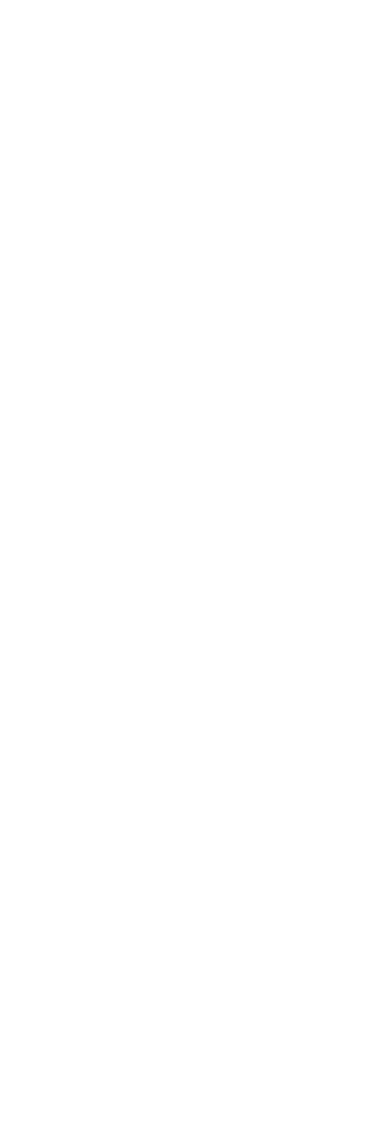
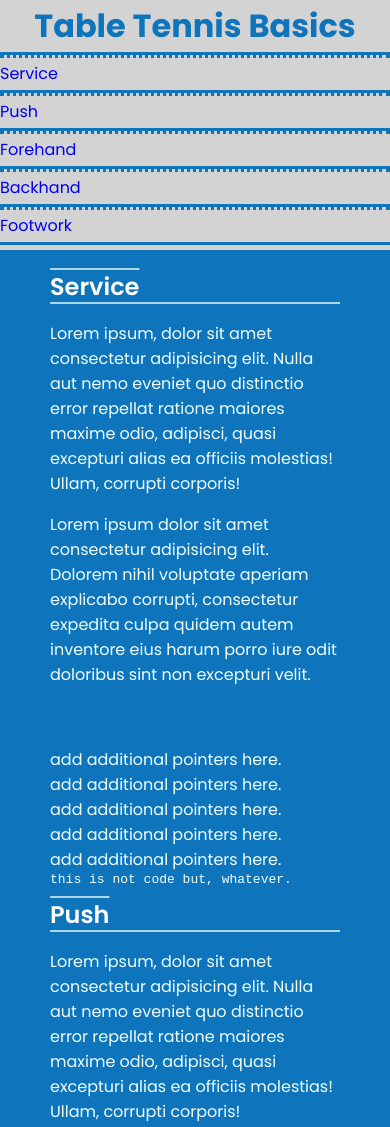
Before and after one commit to BaronLip/FCC-TechDoc, a plain HTML site: page index.html in a window 390 px wide. Shown: the top 1127 px of the page. Before the commit the page ends 844 px from the top, so only its background shows below. Drawn offline with Linux system fonts and the light colour scheme.

Commit message:
Completed Challenge
All tests passed.

```diff
--- a/index.html
+++ b/index.html
@@ -3,9 +3,108 @@
     <meta charset="UTF-8">
     <meta name="viewport" content="width=device-width, initial-scale=1.0">
     <meta http-equiv="X-UA-Compatible" content="ie=edge">
-    <title>Document</title>
+    <link href="https://fonts.googleapis.com/css?family=Poppins:300,400,500,600,700" rel="stylesheet">
+    <link rel="stylesheet" href="style.css">
+    <title>TT Basics</title>
 </head>
 <body>
+    <div class="wrapper">
 
+        <!-- Header/Nav start -->
+        <nav id="navbar">
+
+            <!-- <div class="logo-container">
+                <img class="logo" src="images/tabletennis_logo.png" alt="table tennis table logo">
+            </div> -->
+
+            <header> Table Tennis Basics </header>
+
+            <ul>
+                <a class="nav-link" href="#service">
+                    <li class="nav-buttons">Service</li>
+                </a>
+                <a class="nav-link" href="#push">
+                    <li class="nav-buttons">Push</li>
+                </a>
+                <a class="nav-link" href="#forehand">
+                    <li class="nav-buttons">Forehand</li>
+                </a>
+                <a class="nav-link" href="#backhand">
+                    <li class="nav-buttons">Backhand</li>
+                </a>
+                <a class="nav-link" href="#footwork">
+                    <li class="nav-buttons">Footwork</li>
+                </a>
+            </ul>
+        </nav>
+
+        <!-- Main start -->
+        <main id="main-doc">
+            <section id="service" class="main-section">
+                <header class="sub-headings">Service</header>
+                <hr>
+                <p> Lorem ipsum, dolor sit amet consectetur adipisicing elit. Nulla aut nemo eveniet quo distinctio error repellat ratione maiores maxime odio, adipisci, quasi excepturi alias ea officiis molestias! Ullam, corrupti corporis!
+                </p>
+                <P class="bottom-paragraph">Lorem ipsum dolor sit amet consectetur adipisicing elit. Dolorem nihil voluptate aperiam explicabo corrupti, consectetur expedita culpa quidem autem inventore eius harum porro iure odit doloribus sint non excepturi velit.<br>
+                <li class="in_paragraph">add additional pointers here.</li>
+                <li class="in_paragraph">add additional pointers here.</li>
+                <li class="in_paragraph">add additional pointers here.</li>
+                <li class="in_paragraph">add additional pointers here.</li>
+                <li class="in_paragraph">add additional pointers here.</li>
+                <code>this is not code but, whatever.</code>
+                </P>
+            </section>
+
+
+            <section id="push" class="main-section">
+                <header class="sub-headings">Push</header>
+                <hr>
+                <p> Lorem ipsum, dolor sit amet consectetur adipisicing elit. Nulla aut nemo eveniet quo distinctio error repellat ratione maiores maxime odio, adipisci, quasi excepturi alias ea officiis molestias! Ullam, corrupti corporis!
+                </p>
+                <P class="bottom-paragraph">Lorem ipsum dolor sit amet consectetur adipisicing elit. Dolorem nihil voluptate aperiam explicabo corrupti, consectetur expedita culpa quidem autem inventore eius harum porro iure odit doloribus sint non excepturi velit.<br>
+                <code>this is not code but, whatever.</code>
+                </P>
+            </section>
+
+            <section id="forehand" class="main-section">
+                <header class="sub-headings">Forehand</header>
+                <hr>
+                <p> Lorem ipsum, dolor sit amet consectetur adipisicing elit. Nulla aut nemo eveniet quo distinctio error repellat ratione maiores maxime odio, adipisci, quasi excepturi alias ea officiis molestias! Ullam, corrupti corporis!
+                </p>
+                <P class="bottom-paragraph">Lorem ipsum dolor sit amet consectetur adipisicing elit. Dolorem nihil voluptate aperiam explicabo corrupti, consectetur expedita culpa quidem autem inventore eius harum porro iure odit doloribus sint non excepturi velit.<br>
+                <code>this is not code but, whatever.</code>
+                </P>
+            </section>
+
+            <section id="backhand" class="main-section">
+                <header class="sub-headings">Backhand</header>
+                <hr>
+                <p> Lorem ipsum, dolor sit amet consectetur adipisicing elit. Nulla aut nemo eveniet quo distinctio error repellat ratione maiores maxime odio, adipisci, quasi excepturi alias ea officiis molestias! Ullam, corrupti corporis!
+                </p>
+                <P class="bottom-paragraph">Lorem ipsum dolor sit amet consectetur adipisicing elit. Dolorem nihil voluptate aperiam explicabo corrupti, consectetur expedita culpa quidem autem inventore eius harum porro iure odit doloribus sint non excepturi velit.<br>
+                <code>this is not code but, whatever.</code>
+                </P>
+            </section>
+
+            <section id="footwork" class="main-section">
+                <header class="sub-headings">Footwork</header>
+                <hr>
+                <p> Lorem ipsum, dolor sit amet consectetur adipisicing elit. Nulla aut nemo eveniet quo distinctio error repellat ratione maiores maxime odio, adipisci, quasi excepturi alias ea officiis molestias! Ullam, corrupti corporis!
+                </p>
+                <P class="bottom-paragraph">Lorem ipsum dolor sit amet consectetur adipisicing elit. Dolorem nihil voluptate aperiam explicabo corrupti, consectetur expedita culpa quidem autem inventore eius harum porro iure odit doloribus sint non excepturi velit.<br>
+                <code>this is not code but, whatever.</code>
+                </P>
+            </section>
+        </main>
+    </div>
+
+    <!-- <div class="flex-test">
+        <div class="box1">
+
+        </div>
+        <div class="box2">
+
+        </div>
+    </div> -->
 </body>
 </html>
--- a/style.css
+++ b/style.css
@@ -0,0 +1,209 @@
+/*
+Colors
+#0e75bc table blue */
+
+/*
+Font Weights
+ light = 300
+ regular = 400
+ medium = 500
+ semi-bold = 600
+ bold = 700
+ */
+
+body {
+    margin: 0px;
+    padding: 0px;
+    box-sizing: border-box;
+    text-decoration: none;
+    list-style: none;
+    font-family: 'Poppins', sans-serif;
+}
+
+.wrapper {
+    display: block;
+    /* height: 100%; */
+    background-color: #0e75bc;
+}
+
+/* Navigation side-bar */
+
+#navbar {
+    position: fixed;
+    top: 0px;
+    left: 0px;
+    width: 275px;
+    height: 100%;
+    background: lightgray;
+    text-align: center;
+    justify-content: center;
+}
+
+.logo-container {
+    width: 80%;
+    margin: auto;
+}
+
+.logo {
+    width: 80%;
+}
+
+header {
+    margin: 0px;
+    padding: 10px;
+    color: #0e75bc;
+    font-weight: 700;
+    font-size: 2em;
+    line-height: 1em;
+    border-bottom: solid #0e75bc;
+}
+
+ul {
+    list-style: none;
+    margin: auto;
+    padding: 0;
+    text-align: left;
+    justify-content: center;
+}
+
+.nav-buttons {
+    margin: 0;
+    border-top: dotted #0e75bc;
+    border-bottom: solid #0e75bc;
+    padding-top: 8px;
+    padding-bottom: 8px;
+    font-weight: 400;
+    font-size: 1em;
+    line-height: 1em;
+}
+
+
+a { text-decoration: none; }
+a:visited { text-decoration: none; color:#0e75bc; }
+a:hover { text-decoration: none; color:white;}
+a:focus { text-decoration: none; color:#0e75bc; }
+a:hover, a:active { text-decoration: none; color:#0e75bc}
+
+
+/* Main Section*/
+main {
+    margin: 0;
+    background-color: #0e75bc;
+    color: azure;
+    position: absolute;
+    left: 275px;
+    padding-top: 50px;
+    padding-left: 50px;
+    padding-right: 50px;
+}
+
+.sub-headings {
+    margin: 0px;
+    padding: 0px;
+    color: white;
+    border-bottom: solid #0e75bc;
+    font-weight: 600;
+    font-size: 24px;
+    text-decoration: overline;
+    text-decoration-color: lightblue;
+}
+
+hr {
+    display: block;
+    height: 1px;
+    border: 0;
+    border-top: 2px solid lightblue;
+    margin: 0;
+    padding: 0;
+}
+
+.bottom-paragraph {
+    margin-bottom: 60px;
+}
+
+@media (max-width: 700px) {
+
+    #navbar {
+        display: block;
+        position: absolute;
+        top: 0;
+        padding: 0;
+        margin: 0;
+        width: 100%;
+        height: 250px;
+        border: none;
+        z-index: 1;
+    }
+
+    .logo-container {
+        width: 50%;
+        margin: auto;
+    }
+
+    .logo {
+        width: 50%;
+    }
+
+    .title {
+        /* margin-top: 15px; */
+        /* margin-bottom: 15px; */
+        padding: 10px;
+        color: #0e75bc;
+        font-weight: 700;
+        font-size: 2em;
+        line-height: 1em;
+        border-bottom: solid #0e75bc;
+    }
+
+    #navbar ul {
+        /* border: 1px solid; */
+        max-height: 195px;
+        min-height: 111px;
+        overflow-y: auto;
+        overflow-x: auto;
+        /* max-height: 250px; */
+    }
+
+    main {
+        position: relative;
+        margin-top: 250;
+        background-color: #0e75bc;
+        color: azure;
+        left: 0px;
+        padding-top: 25px;
+        padding-left: 50px;
+        padding-right: 50px;
+    }
+
+    .nav-buttons {
+        margin: auto;
+        border-top: dotted #0e75bc;
+        border-bottom: solid #0e75bc;
+        padding-top: 8px;
+        padding-bottom: 8px;
+        justify-content: center;
+        text-align: left;
+    }
+}
+
+
+
+/* .flex-test {
+    display: flex;
+    width:100%;
+    height: 50px;
+    background-color: #0e75bc;
+}
+
+.box1 {
+    flex-grow: 2;
+    min-width: 250px;
+    background-color: pink;
+    height: 100vh;
+}
+
+.box2 {
+    flex-grow: 6;
+    background-color: red;
+    height: 100vh;
+} */
```
Also changed, not shown: images/tabletennis_logo.png (added), 1 other file.
